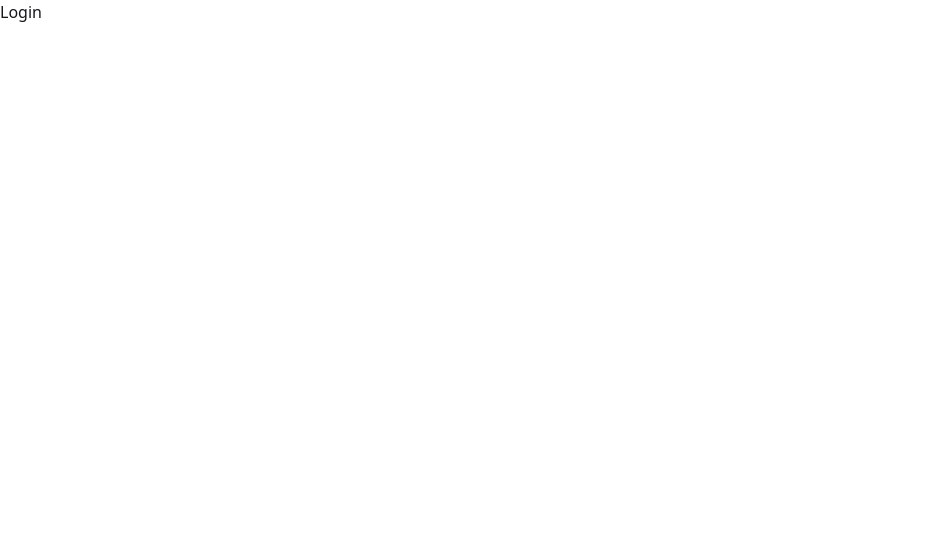
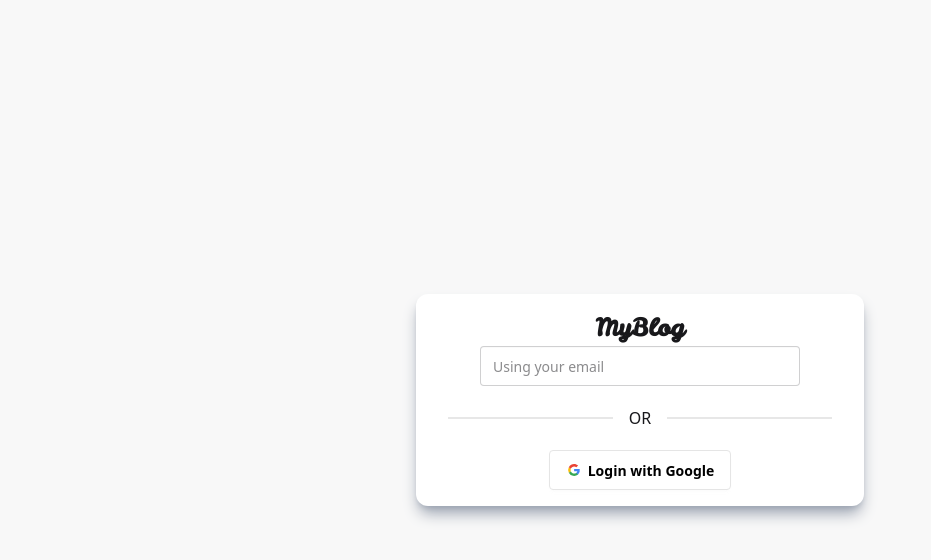
Before and after one commit to TranPhat-28/my-blog-client, a React (Vite) app: page /login in a window 1280 px wide. Shown: the top 560 px of the page, without its empty margins (0-931 px from the left). Built offline with nearby package versions, Linux system fonts and the light colour scheme.

Commit message:
feat: Add Login layout

```diff
--- a/src/App.tsx
+++ b/src/App.tsx
@@ -1,10 +1,11 @@
 import { Navigate } from "react-router-dom";
 import MainLayout from "./layouts/MainLayout";
+import LoginLayout from "./layouts/LoginLayout";
 
 const App = [
     {
         path: "/login",
-        element: <div>Login</div>,
+        element: <LoginLayout />,
     },
     {
         path: "/",
--- a/src/components/Navbar.tsx
+++ b/src/components/Navbar.tsx
@@ -1,21 +1,31 @@
 import { useNavigate } from "react-router-dom";
 import UserAvatar from "./UserAvatar";
+import { useState } from "react";
 
 const Navbar = () => {
     const navigate = useNavigate();
+    const [isAuthed, setIsAuthed] = useState<boolean>(false);
 
     return (
         <>
             <div className="h-16 w-full fixed shadow bg-base-200">
-                <div className="h-full w-full max-w-6xl mx-auto flex items-center">
+                <div className="h-full w-full max-w-6xl mx-auto flex items-center px-2">
                     <button
-                        className="btn btn-ghost font-logo"
+                        className="font-logo cursor-pointer"
                         onClick={() => navigate("/")}
                     >
                         MyBlog
                     </button>
                     <div className="flex-1"></div>
-                    <UserAvatar />
+                    {isAuthed && <UserAvatar />}
+                    {!isAuthed && (
+                        <button
+                            className="btn btn-primary btn-outline"
+                            onClick={() => navigate("/login")}
+                        >
+                            Login
+                        </button>
+                    )}
                 </div>
             </div>
             {/* Placeholder to push the page content down to not overlap */}
--- a/src/index.css
+++ b/src/index.css
@@ -5,4 +5,5 @@
 .font-logo {
     font-family: "Leckerli One", cursive;
     font-size: 1.5em;
+    font-weight: bold;
 }
--- /dev/null
+++ b/src/layouts/LoginLayout.tsx
@@ -0,0 +1,53 @@
+const LoginLayout = () => {
+    return (
+        <div className="h-screen w-screen bg-base-200 flex items-center justify-center p-4">
+            <div className="bg-white shadow-lg w-full shadow-gray-400 rounded-xl p-4 justify-center max-w-md">
+                <h1 className="font-logo text-center ">MyBlog</h1>
+                {/* Email login */}
+                <div className="w-full flex justify-center">
+                    <input
+                        type="text"
+                        placeholder="Using your email"
+                        className="input"
+                    />
+                </div>
+                <div className="divider p-4">OR</div>
+                {/* Social login */}
+                <div className="w-full flex justify-center">
+                    <button className="btn bg-white text-black border-[#e5e5e5]">
+                        <svg
+                            aria-label="Google logo"
+                            width="16"
+                            height="16"
+                            xmlns="http://www.w3.org/2000/svg"
+                            viewBox="0 0 512 512"
+                        >
+                            <g>
+                                <path d="m0 0H512V512H0" fill="#fff"></path>
+                                <path
+                                    fill="#34a853"
+                                    d="M153 292c30 82 118 95 171 60h62v48A192 192 0 0190 341"
+                                ></path>
+                                <path
+                                    fill="#4285f4"
+                                    d="m386 400a140 175 0 0053-179H260v74h102q-7 37-38 57"
+                                ></path>
+                                <path
+                                    fill="#fbbc02"
+                                    d="m90 341a208 200 0 010-171l63 49q-12 37 0 73"
+                                ></path>
+                                <path
+                                    fill="#ea4335"
+                                    d="m153 219c22-69 116-109 179-50l55-54c-78-75-230-72-297 55"
+                                ></path>
+                            </g>
+                        </svg>
+                        Login with Google
+                    </button>
+                </div>
+            </div>
+        </div>
+    );
+};
+
+export default LoginLayout;
```
